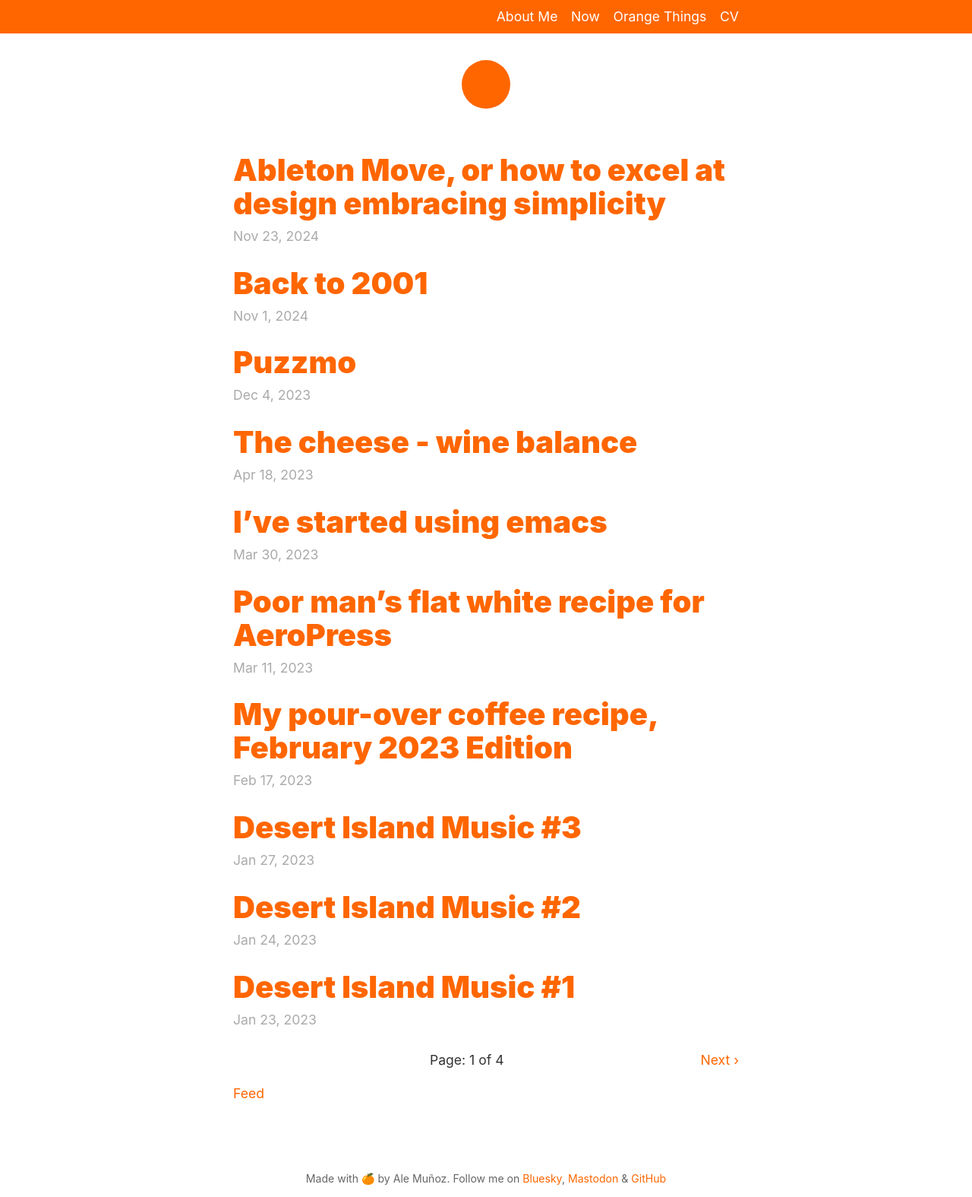
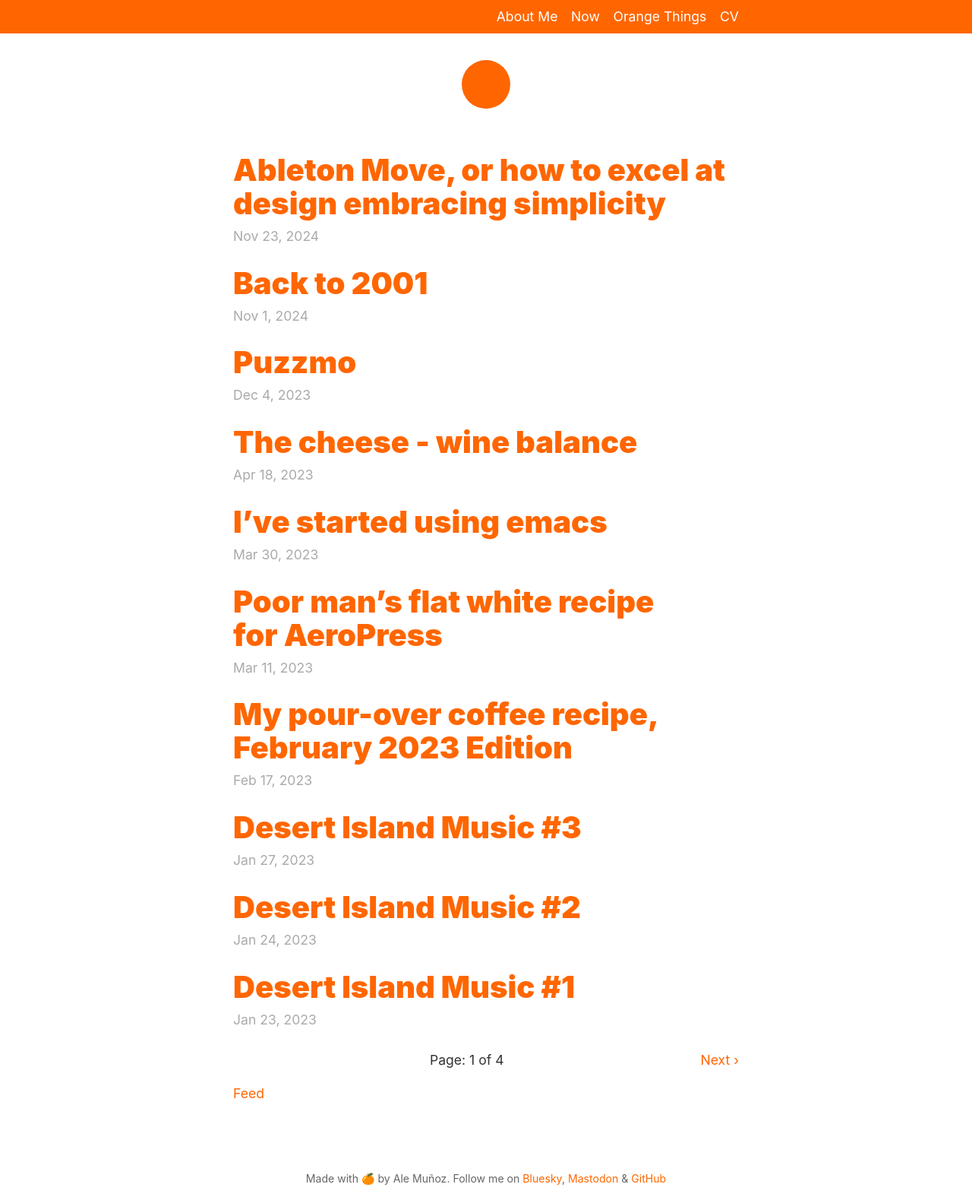
Before and after one commit to bomberstudios/me, a Jekyll site: the page built from index.html, in a window 1280 px wide. Shown: the whole page at 76% size. Built offline with Jekyll 4.4.1, drawn with Linux system fonts in a browser that asks for light colours; the list of posts is cut into pages by our own code.

Commit message:
CSS tweaks: text wrap, accent-color, and text selection color

```diff
--- a/assets/css/style.css
+++ b/assets/css/style.css
@@ -1,13 +1,25 @@
 :root {
   color-scheme: light dark;
   --brand: light-dark(#f60, #f60);
+  accent-color: var(--brand);
   --text-color: light-dark(#333, #aaa);
   --quote-color: light-dark(#666,#777);
   --quote-bg: light-dark(#f4f4f4, #111);
   --bg-color: light-dark(#fff, #222);
   --subtle: light-dark(#eee, #363636);
   --subtle-text: light-dark(#aaa, #555);
+
+  /* Selection */
+  ::-moz-selection { /* Code for Firefox */
+    color: var(--bg-color);
+    background: var(--brand);
+  }
+  ::selection {
+    color: var(--bg-color);
+    background: var(--brand);
+  }
 }
+
 
 html {
   display: flex;
@@ -30,6 +42,8 @@
   header {
     flex: 0 0 auto;
   }
+
+  text-wrap: pretty;
 
   /* Code Blocks */
   word-wrap: break-word; /* force long words to break */
```
